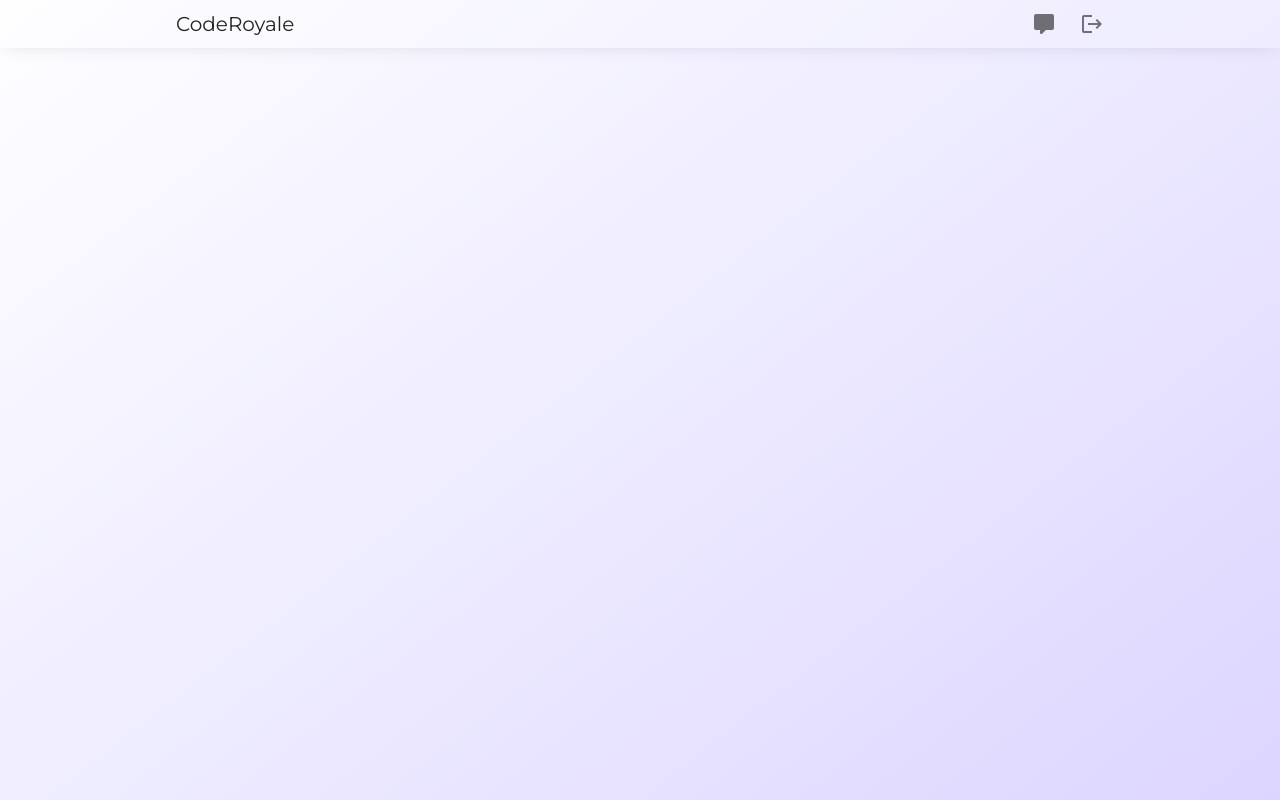
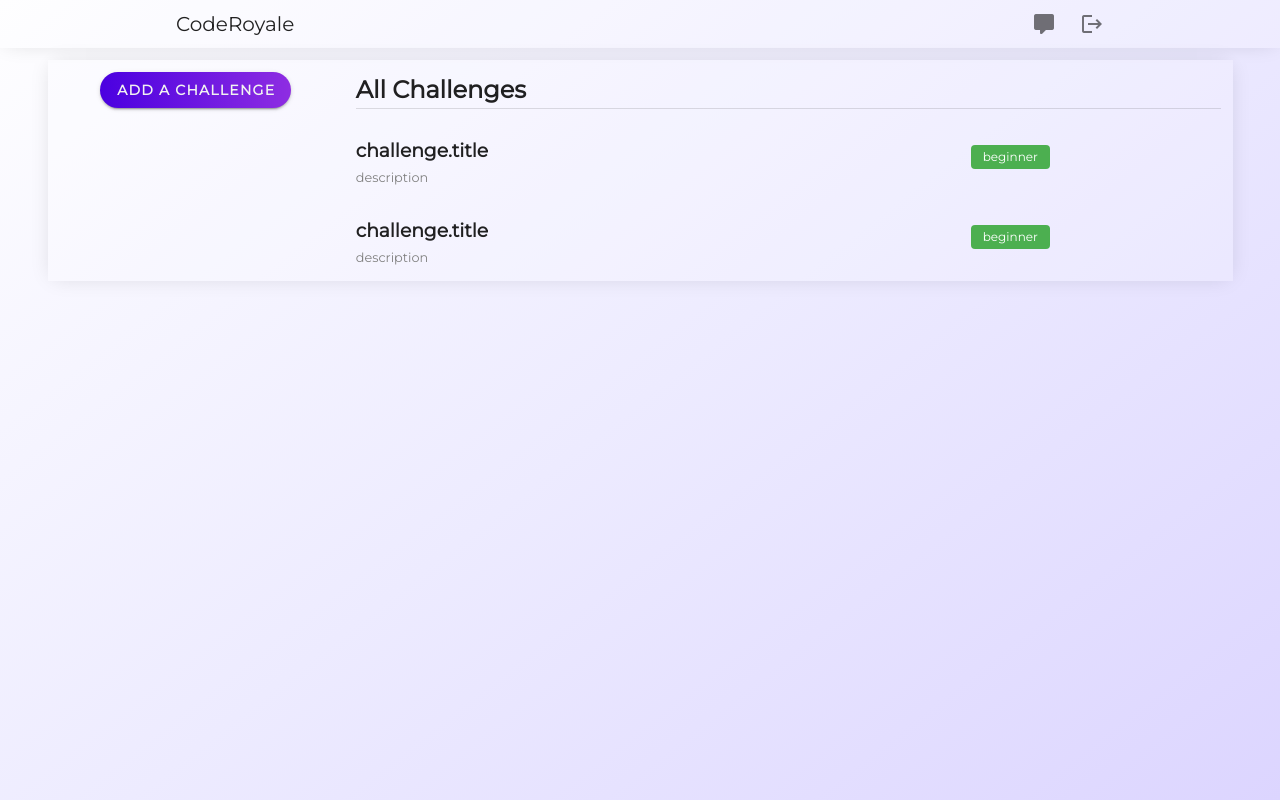
Before and after one commit to LogicWarz/client, a Vue app: page /challenges in a window 1280 px wide. Built offline with nearby package versions, Linux system fonts and the light colour scheme; no server answers; sample sign-in values are in the browser's storage; what vue-confetti, vue-typed-js, vue-wysiwyg would draw is missing.

Commit message:
layouting and styling challenges page and challenge form

```diff
--- /dev/null
+++ b/src/components/Challenge.vue
@@ -0,0 +1,39 @@
+<template>
+  <v-row class="mt-4" justify="center">
+    <v-col cols="12" sm="8">
+      <div @click="$router.push(`challenge/id`)" class="clickable">
+        <h3>challenge.title</h3>
+      </div>
+      <div @click="$router.push('question/1')" class="clickable">
+        <small style="color: grey">description</small>
+      </div>
+      <div>
+      </div>
+    </v-col>
+    <v-col class="center-item" cols="6" sm="2">
+      <v-chip
+          class="ma-2"
+          color="green"
+          text-color="white"
+          small
+          label
+        >
+          beginner
+        </v-chip>
+    </v-col>
+    <v-col class="center-item" cols="6" sm="2">
+
+    </v-col>
+  </v-row>
+</template>
+
+<script>
+export default {
+  name: "challenge",
+  props: ["challenge"]
+}
+</script>
+
+<style>
+
+</style>
--- /dev/null
+++ b/src/components/ChallengeForm.vue
@@ -0,0 +1,76 @@
+<template>
+  <v-container class="form-container bg-white-fade elevated pa-10">
+    <h3 class="mb-5">Add Challenge</h3>
+    <v-text-field
+      label="Title"
+      dense
+      outlined
+      v-model="title"
+    ></v-text-field>
+    <!-- <v-textarea
+      v-model="description"
+      label="Content"
+      auto-grow
+      outlined
+      rows="3"
+      row-height="25"
+      shaped
+    ></v-textarea> -->
+    <wysiwyg v-model="description" placeholder="Description" style="height: 100%; border-color: #BDBDC3; margin-bottom: 20px;" />
+    <MonacoEditor class="editor" v-model="skeleton" language="javascript" />
+    <div v-for="(testCase, i) in testCases" :key="i">
+    <MonacoEditor  class="editor" v-model="testCase.value" language="javascript" />
+    </div>
+    <v-btn @click="addTestCase" text color="orange"><b>ADD TEST CASE</b></v-btn>
+    <v-btn rounded class="float-right primary-gradient" @click="addQuestion">
+      <b>POST</b>
+    </v-btn>
+  </v-container>
+</template>
+
+<script>
+import MonacoEditor from "vue-monaco";
+
+export default {
+  name: "askForm",
+  data(){
+    return {
+      title: "",
+      description: "",
+      skeleton: '// Skeleton Code',
+      testCases: [{value: '//Test case 1'}]
+    }
+  },
+  components: {
+    MonacoEditor
+  },
+  methods: {
+    addQuestion() {
+      let obj = {
+        title: this.title,
+        description: this.description,
+        tags: ["testing", "testtt"]
+      }
+
+      this.$store.dispatch("addQuestion", obj)
+        .then(() => {
+          this.$router.push("/forum")
+        })
+        .catch(() => {
+          console.log("Error")
+        })
+    },
+    addTestCase() {
+      const length = this.testCases.length
+      this.testCases.push({ value: `//Test case ${length + 1}` });
+    }
+  }
+}
+</script>
+
+<style>
+.editor {
+  height: 30vh;
+  margin-bottom: 10px;
+}
+</style>
--- a/src/components/Navbar.vue
+++ b/src/components/Navbar.vue
@@ -8,6 +8,10 @@
       <v-toolbar-title class="clickable" @click="$router.push('/')">CodeRoyale</v-toolbar-title>
 
       <v-spacer></v-spacer>
+
+      <v-btn @click="$router.push('/challenges')" v-if="isLogin" icon>
+        <v-icon>mdi-settings</v-icon>
+      </v-btn>
 
       <v-btn @click="$router.push('/forum')" v-if="isLogin" icon>
         <v-icon>mdi-comment</v-icon>
--- a/src/router/index.js
+++ b/src/router/index.js
@@ -27,6 +27,30 @@ const routes = [
     path: '/forum',
     name: 'forum',
     component: () => import(/* webpackChunkName: "forum" */ '../views/Questions.vue'),
+    beforeEnter: (to, from, next) => {
+      if (localStorage.getItem('token')) {
+        next()
+      } else {
+        next('/signin')
+      }
+    }
+  },
+  {
+    path: '/challenges',
+    name: 'challenges',
+    component: () => import(/* webpackChunkName: "forum" */ '../views/Challenges.vue'),
+    beforeEnter: (to, from, next) => {
+      if (localStorage.getItem('token')) {
+        next()
+      } else {
+        next('/signin')
+      }
+    }
+  },
+  {
+    path: '/add-challenge',
+    name: 'add-challenge',
+    component: () => import(/* webpackChunkName: "forum" */ '../views/AddChallenge.vue'),
     beforeEnter: (to, from, next) => {
       if (localStorage.getItem('token')) {
         next()
--- /dev/null
+++ b/src/views/AddChallenge.vue
@@ -0,0 +1,21 @@
+<template>
+  <v-container>
+    <ChallengeForm></ChallengeForm>
+  </v-container>
+</template>
+
+<script>
+import ChallengeForm from '../components/ChallengeForm'
+export default {
+  name: 'ChallengeQuestion',
+  components: {
+    ChallengeForm
+  }
+}
+</script>
+
+<style>
+.form-container {
+  max-width: 60%;
+}
+</style>
--- /dev/null
+++ b/src/views/Challenges.vue
@@ -0,0 +1,40 @@
+<template>
+  <div class="forum">
+    <v-container class="forum-container bg-white-fade elevated">
+    <v-row>
+      <v-col class="center-item" cols="12" sm="3">
+        <v-btn @click="$router.push('/add-challenge')" rounded class="primary-gradient">
+          <b>ADD A CHALLENGE</b>
+        </v-btn>
+      </v-col>
+      <v-col cols="12" sm="9">
+        <div>
+          <h2>All Challenges</h2>
+        </div>
+        <v-divider></v-divider>
+        <Challenge v-for="n in 2" :key="n" :challenge="null"></Challenge>
+      </v-col>
+    </v-row>
+    </v-container>
+  </div>
+</template>
+
+<script>
+import Challenge from '../components/Challenge'
+import { mapState } from "vuex";
+export default {
+  name: 'Challenges',
+  components: {
+    Challenge
+  },
+  // bikin dulu challenges di store
+  // created() {
+  //   this.$store.dispatch("fetchChallenges")
+  // },
+  // computed: mapState(["challenges"])
+}
+</script>
+
+<style>
+
+</style>
```
